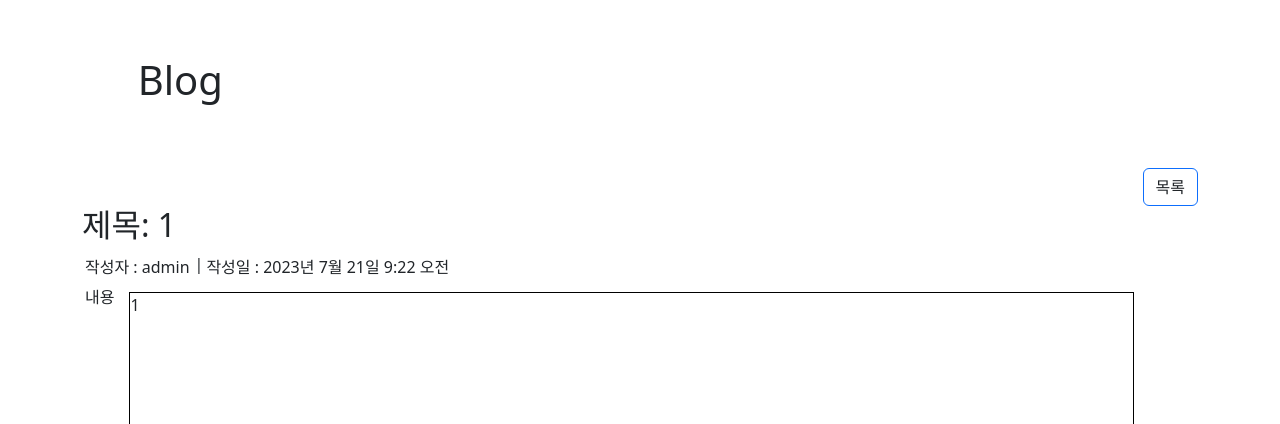
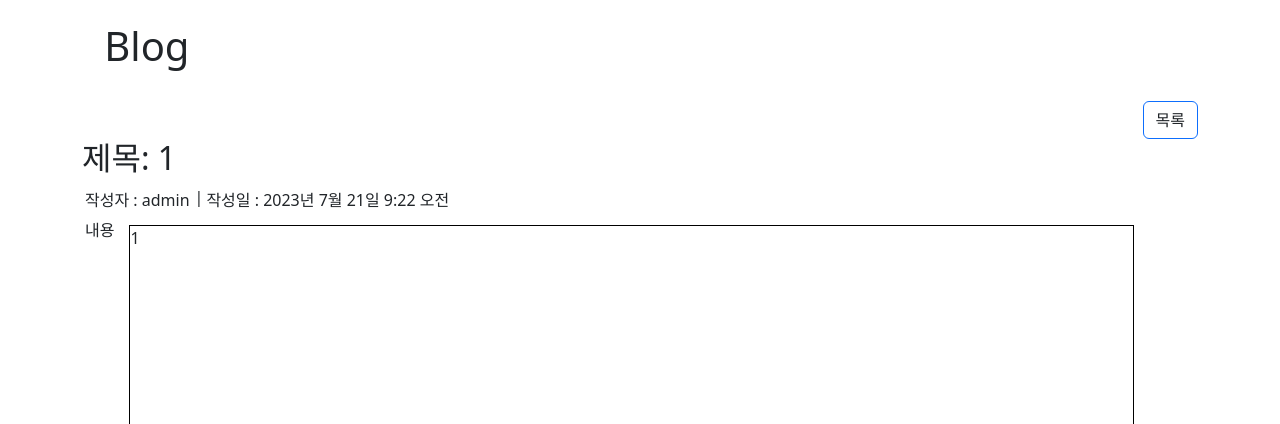
Before and after one commit to qjatjr1285/Django-blog, a Django app: page /blog/19/ in a window 1280 px wide. Shown: the top 424 px of the page. Run offline with Django 4.2, Linux system fonts and the light colour scheme; data comes from the database, SQL or seed files in the repository.

Commit message:
Style: base.html header margin 줄임

```diff
--- a/myapp/templates/base.html
+++ b/myapp/templates/base.html
@@ -17,7 +17,7 @@
         .header {
             display: flex;
             justify-content: space-between;
-            margin: 5%;
+            margin: 2%;
         }
 
         .login-cont, .regi-cont {
```
